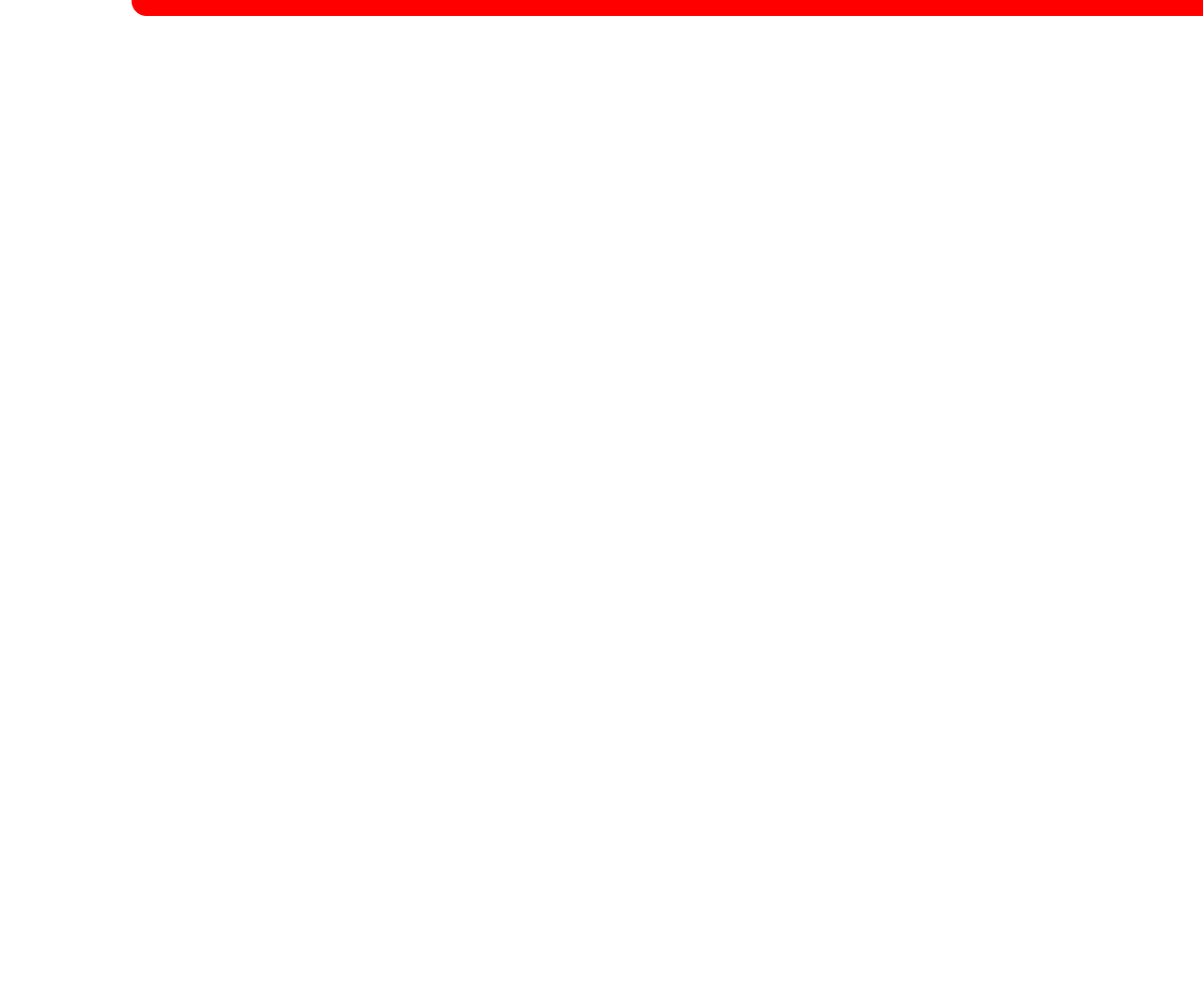
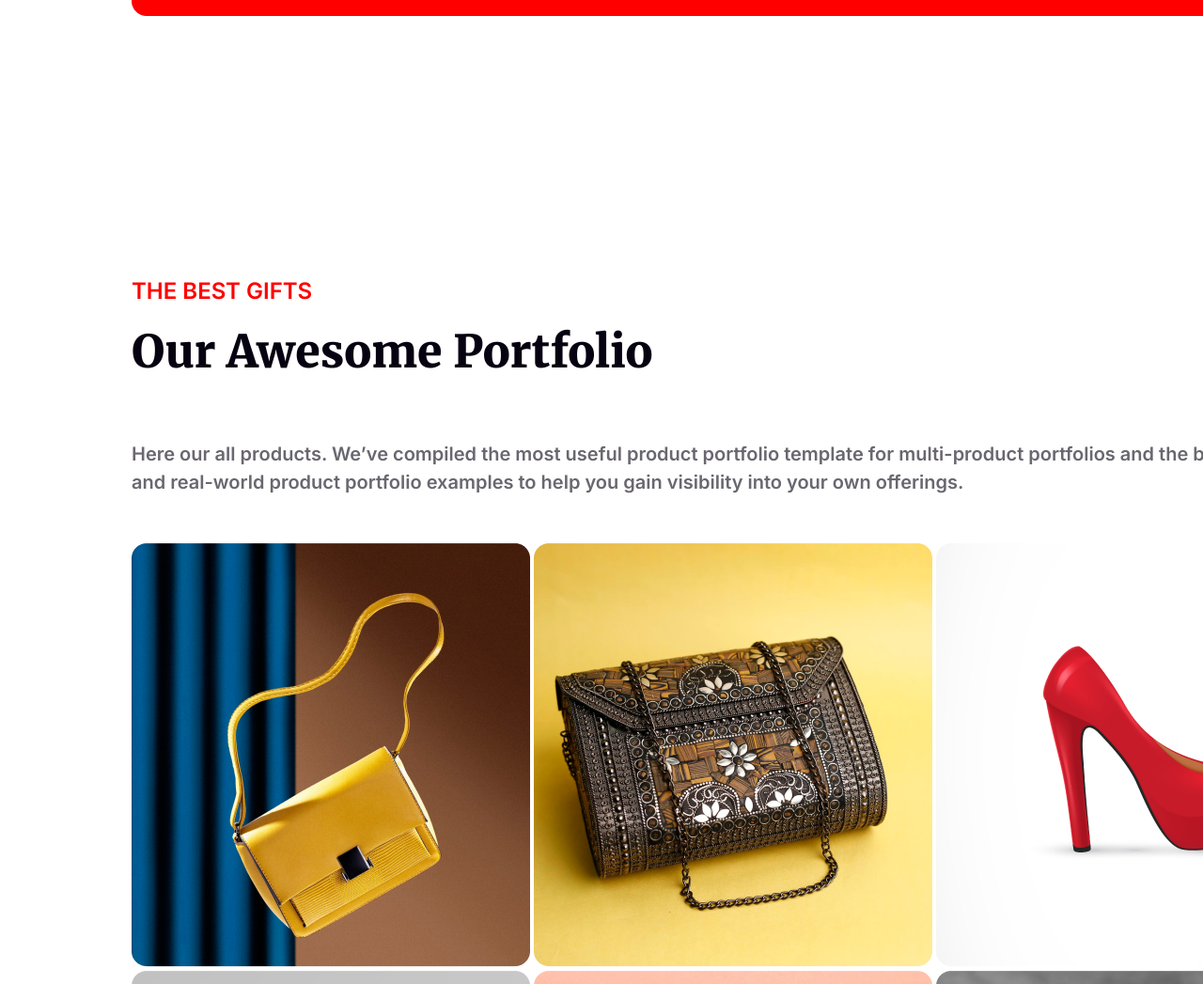
Before and after one commit to JannatulMumtahinaNahum/assignment1-new-year-new-, a plain HTML site: page index.html in a window 1280 px wide. Shown: the part 4823-5870 px from the top of the page at 94% size. Before the commit the page ends 5128 px from the top, so only its background shows below. Drawn offline with Linux system fonts and the light colour scheme.

Commit message:
section no six

```diff
--- a/index.html
+++ b/index.html
@@ -85,8 +85,24 @@
                 <img class="discount" src="images/Group 44.png" alt="">
             </div>
         </section>
-        <section>
-
+        <section class="section-no-six">
+            <div class="portfolio">
+                <h5 class="best-gifts">THE BEST GIFTS</h5>
+                <h4 class="portfolio-title">Our Awesome Portfolio</h4>
+                <p class="portfolio-description">Here our all products. We’ve compiled the most useful product portfolio template for multi-product portfolios and the best hypothetical and real-world product portfolio examples to help you gain visibility into your own offerings.</p>
+            </div>
+            <div class="all-products">
+                <div class="first-3-products">
+                    <img src="images/Rectangle 3.png" alt="">
+                    <img src="images/Rectangle 4.png" alt="">
+                    <img src="images/Rectangle 5.png" alt="">
+                </div>
+                <div class="second-3-products">
+                    <img src="images/Rectangle 6.png" alt="">
+                    <img src="images/Rectangle 7.png" alt="">
+                    <img src="images/Rectangle 8.png" alt="">
+                </div>
+            </div>
         </section>
 
     </main>
--- a/styles/portfolio.css
+++ b/styles/portfolio.css
@@ -288,3 +288,49 @@ body{
 .red-bordar{
     margin-top: 0;
 }
+
+/* section six */
+
+.section-no-six{
+    width: 1320px;
+}
+.portfolio{
+    width: 1320px;
+}
+.best-gifts{
+    color: #F00;
+    font-family: Inter;
+    font-size: 24px;
+    font-weight: 500;
+    margin-bottom: 0%;
+}
+.portfolio-title{
+    color: #070211;
+    font-family: Merriweather;
+    font-size: 48px;
+    font-weight: 900;
+    margin-top: 20px;
+}
+.portfolio-description{
+    color: rgba(7, 2, 17, 0.60);
+    font-family: Inter;
+    font-size: 20px;
+    font-weight: 400;
+    line-height: 30px;
+    margin-bottom: 50px;
+}
+.all-product{
+    margin-top: 38px;
+}
+.all-product img{
+    margin-bottom: 20px;
+    margin-right: 20px;
+}
+.all-products img:hover{
+    border: 4.2px solid rgb(75, 82, 75);
+}
+.first-3-products
+.second-3-products{
+    display: flex;
+
+}
```
